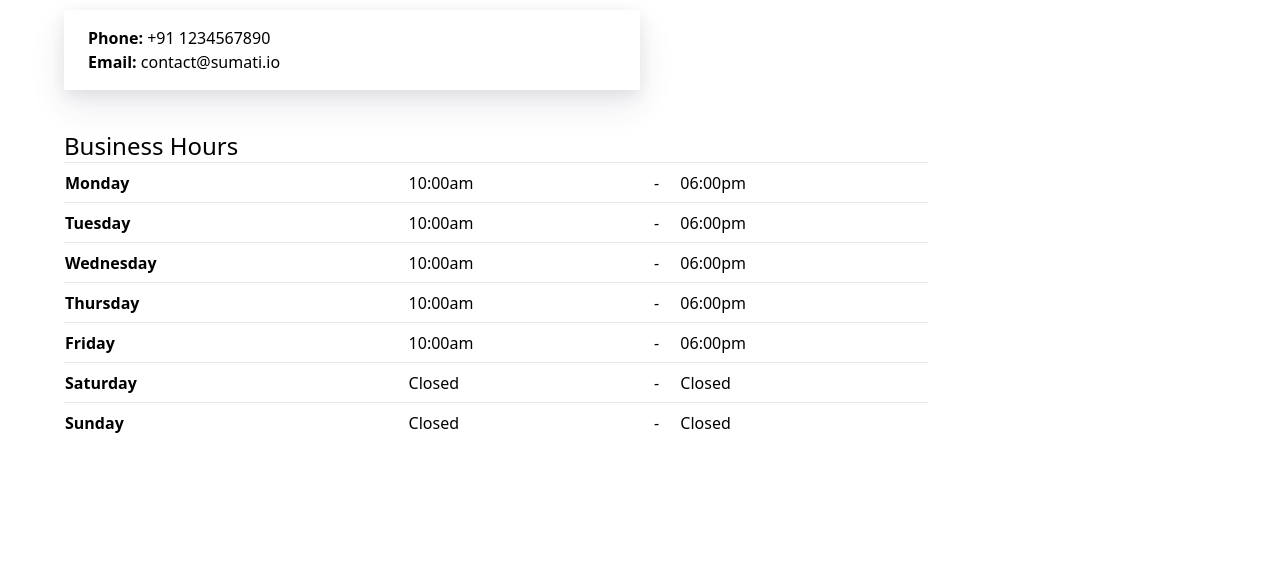
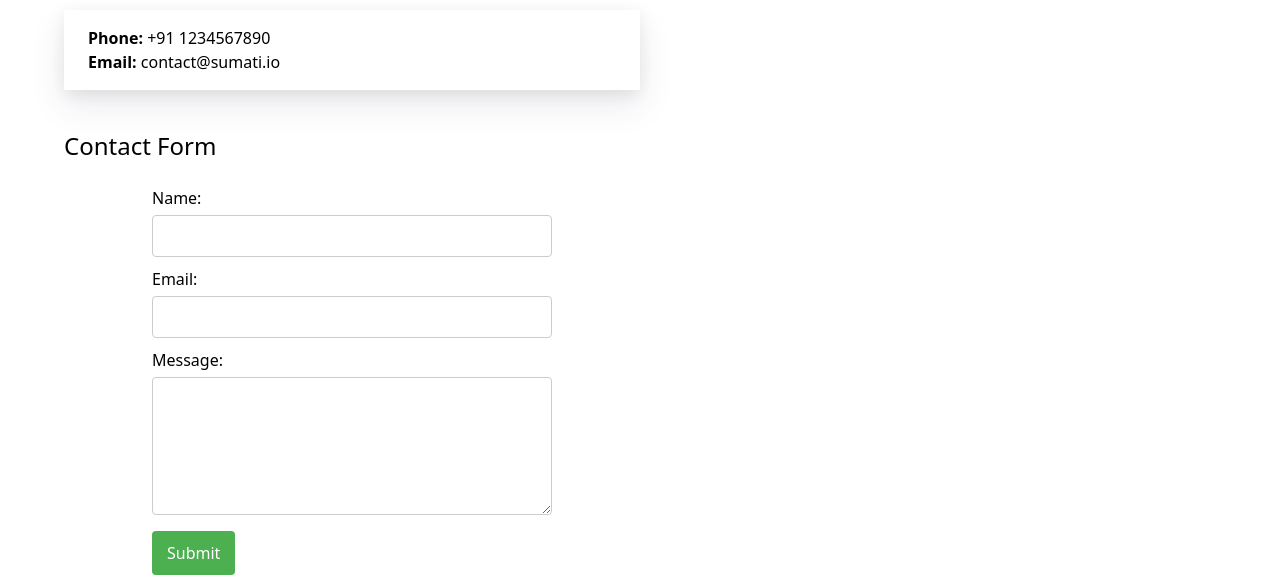
Before and after one commit to rupesh-kachhi/React-web, a Gatsby site: page /contact in a window 1280 px wide. Shown: the part 218-800 px from the top of the page. Built offline with nearby package versions, Linux system fonts and the light colour scheme; Gatsby itself is replaced by a stand-in of ours.

Commit message:
Added contact form

```diff
--- a/package.json
+++ b/package.json
@@ -38,6 +38,7 @@
     "react": "^18.2.0",
     "react-dom": "^18.2.0",
     "react-helmet": "^6.1.0",
+    "styled-components": "^6.0.0-rc.3",
     "tailwindcss": "^3.3.2"
   }
 }
--- /dev/null
+++ b/src/components/contactform.js
@@ -0,0 +1,71 @@
+import React from "react";
+import styled from "styled-components";
+
+const FormContainer = styled.form`
+  max-width: 400px;
+  margin: 0 auto;
+`;
+
+const Label = styled.label`
+  display: block;
+  margin-bottom: 5px;
+`;
+
+const Input = styled.input`
+  width: 100%;
+  padding: 8px;
+  border: 1px solid #ccc;
+  border-radius: 4px;
+  margin-bottom: 10px;
+`;
+
+const TextArea = styled.textarea`
+  width: 100%;
+  padding: 8px;
+  border: 1px solid #ccc;
+  border-radius: 4px;
+  margin-bottom: 10px;
+`;
+
+const SubmitButton = styled.button`
+  background-color: #4caf50;
+  color: white;
+  padding: 10px 15px;
+  border: none;
+  border-radius: 4px;
+  cursor: pointer;
+
+  &:hover {
+    background-color: #45a049;
+  }
+
+  &:disabled {
+    background-color: #cccccc;
+    cursor: not-allowed;
+  }
+`;
+
+const ContactForm = () => {
+  return (
+    <FormContainer name="contact" method="POST" data-netlify="true">
+      <input type="hidden" name="form-name" value="contact" />
+      <div>
+        <Label htmlFor="name">Name:</Label>
+        <Input type="text" name="name" id="name" required />
+      </div>
+      <div>
+        <Label htmlFor="email">Email:</Label>
+        <Input type="email" name="email" id="email" required />
+      </div>
+      <div>
+        <Label htmlFor="message">Message:</Label>
+        <TextArea name="message" id="message" rows="5" required></TextArea>
+      </div>
+      <div>
+        <SubmitButton type="submit">Submit</SubmitButton>
+      </div>
+    </FormContainer>
+  );
+};
+
+export default ContactForm;
--- a/src/pages/contact.js
+++ b/src/pages/contact.js
@@ -1,9 +1,10 @@
 import React, { Component } from "react";
 import PropTypes from "prop-types";
 import Link from "gatsby";
+import styled from "styled-components";
 import Layout from "../components/layout";
 import SEO from "../components/seo";
-
+import ContactForm from "../components/contactform";
 const Contact = () => {
   return (
     <Layout>
@@ -17,7 +18,7 @@ const Contact = () => {
           className="w-full sm:w-3/4 lg:w-1/2 mt-10 px-6 py-4"
           style={{
             boxShadow:
-              "0 15px 35px rgba(50,50,93,.1), 0 5px 15px rgba(0,0,0,.07)"
+              "0 15px 35px rgba(50,50,93,.1), 0 5px 15px rgba(0,0,0,.07)",
           }}
         >
           <p>
@@ -27,6 +28,13 @@ const Contact = () => {
             <strong>Email: </strong>contact@sumati.io
           </p>
         </div>
+        <div className="w-full">
+          <h3 className="mt-10 text-2xl">Contact Form</h3>
+          <div className="w-full sm:w-3/4 lg:w-1/2 mt-6">
+            <ContactForm />
+          </div>
+        </div>
+
         <div className="w-full">
           <h3 className="mt-10 text-2xl">Business Hours</h3>
           <table className="w-full md:w-3/4 text-left w-full border-collapse">
@@ -64,14 +72,14 @@ const Contact = () => {
               <tr className="border-t h-10">
                 <td className="font-semibold">Saturday</td>
                 <td>Closed</td>
-                <td >-</td>
-                <td >Closed</td>
+                <td>-</td>
+                <td>Closed</td>
               </tr>
               <tr className="border-t h-10">
                 <td className="font-semibold">Sunday</td>
                 <td>Closed</td>
-                <td >-</td>
-                <td >Closed</td>
+                <td>-</td>
+                <td>Closed</td>
               </tr>
             </tbody>
           </table>
```
Also changed, not shown: 1 other file.
